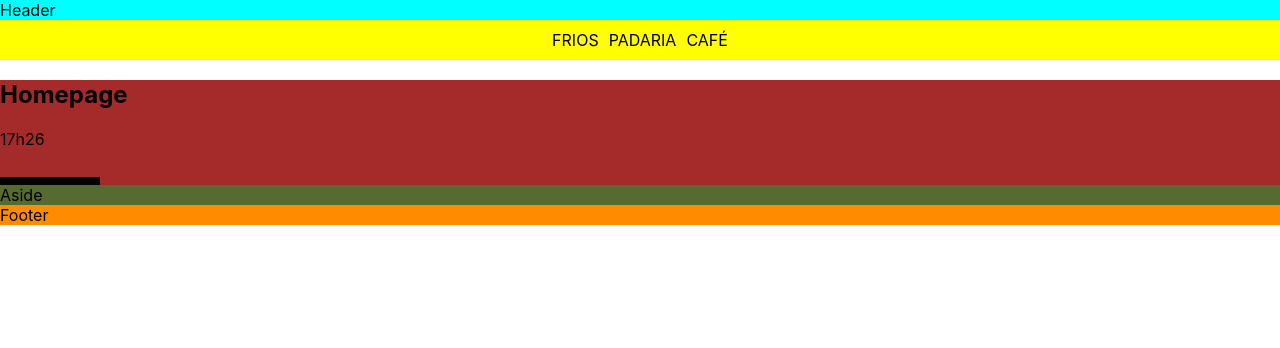
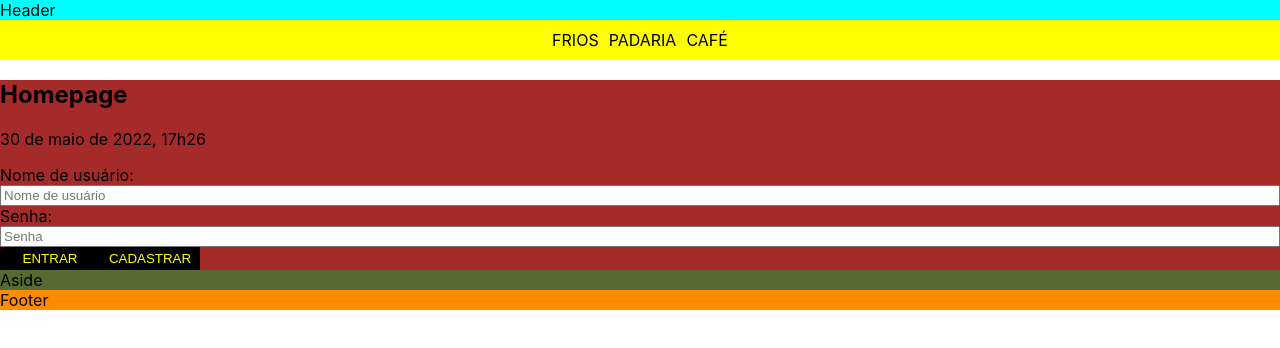
Before and after one commit to eldes/ti37-introducao-react, a React (Create React App) app: page / in a window 1280 px wide. Shown: the top 348 px of the page. Built offline with nearby package versions, Linux system fonts and the light colour scheme.

Commit message:
Adiciona campos de texto e adiciona resposta a eventos de clique no botão

```diff
--- a/src/pages/Home.tsx
+++ b/src/pages/Home.tsx
@@ -1,13 +1,27 @@
 import Botao from '../components/Botao';
+import CampoTexto from '../components/CampoTexto';
 
 const HomePage = function() {
-	const data = '17h26';
+	const data = '30 de maio de 2022, 17h26';
+
+	const botaoEntrarClicado = function() {
+		alert('ENTRAR');
+	};
+
+	const botaoCadastrarClicado = function() {
+		alert('CADASTRAR');
+	};
 
 	return (
 		<>
 			<h1>Homepage</h1>
 			<p>{data}</p>
-			<Botao />
+			<div>
+				<CampoTexto etiqueta="Nome de usuário" />
+				<CampoTexto etiqueta="Senha" />
+				<Botao texto="Entrar" botaoClicado={botaoEntrarClicado} />
+				<Botao texto="Cadastrar" botaoClicado={botaoCadastrarClicado} />
+			</div>
 		</>
 	);
 }
```
